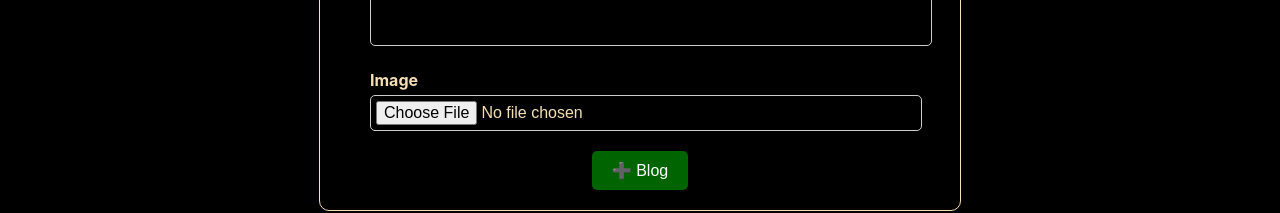
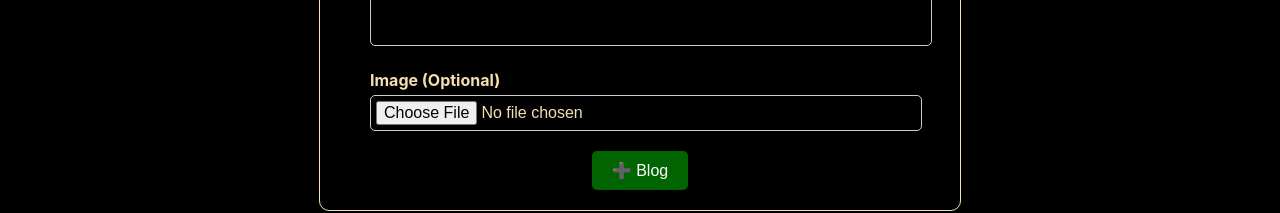
Before and after one commit to mfKamalMERN/Blogging_App_Frontend, a React (Create React App) app: page /newblog in a window 1280 px wide. Shown: the part 476-689 px from the top of the page. Built offline with nearby package versions, Linux system fonts and the light colour scheme.

Commit message:
added Optional text on new blog page.

```diff
--- a/src/Pages/NewBlog.jsx
+++ b/src/Pages/NewBlog.jsx
@@ -70,7 +70,7 @@ const NewBlog = () => {
                         />
                     </div>
                     <div className={styles.inputGroup}>
-                        <label htmlFor="image">Image</label>
+                        <label htmlFor="image">Image (Optional)</label>
                         <input
                             type='file'
                             id="image"
```
